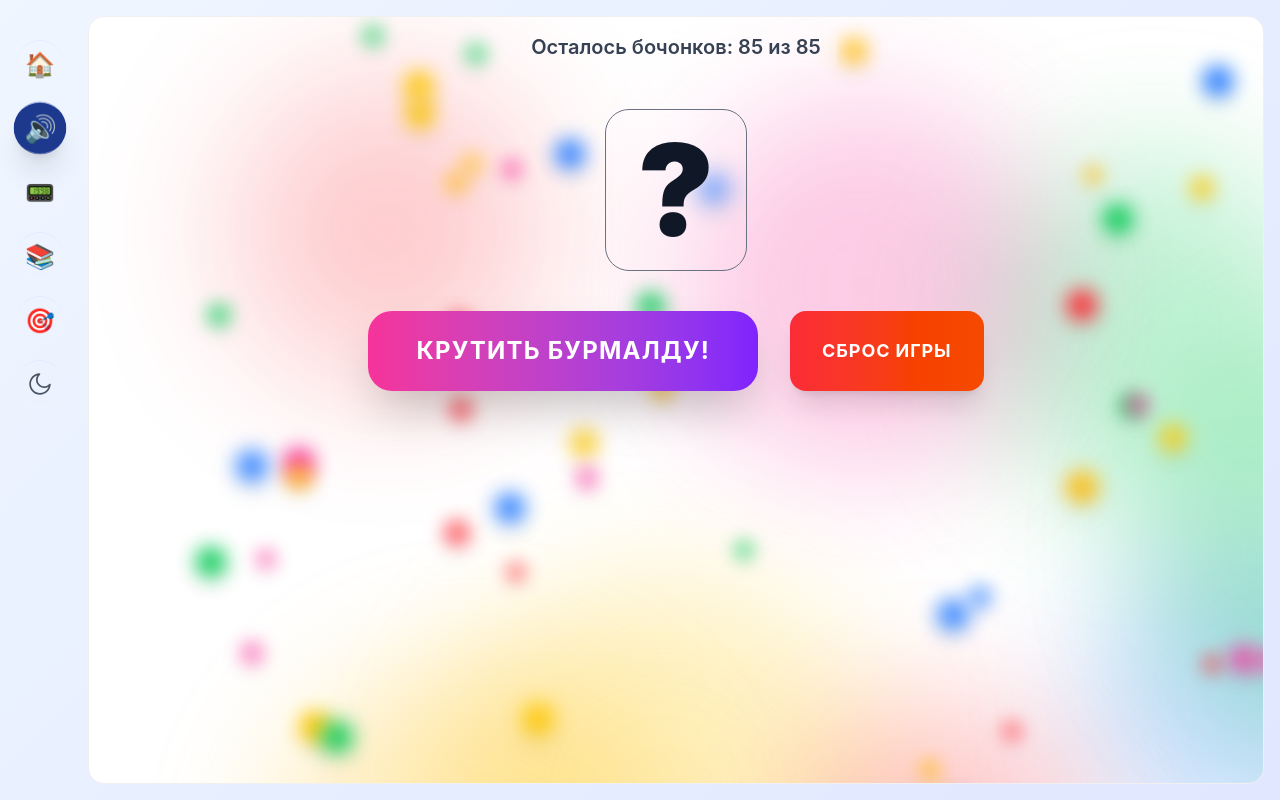
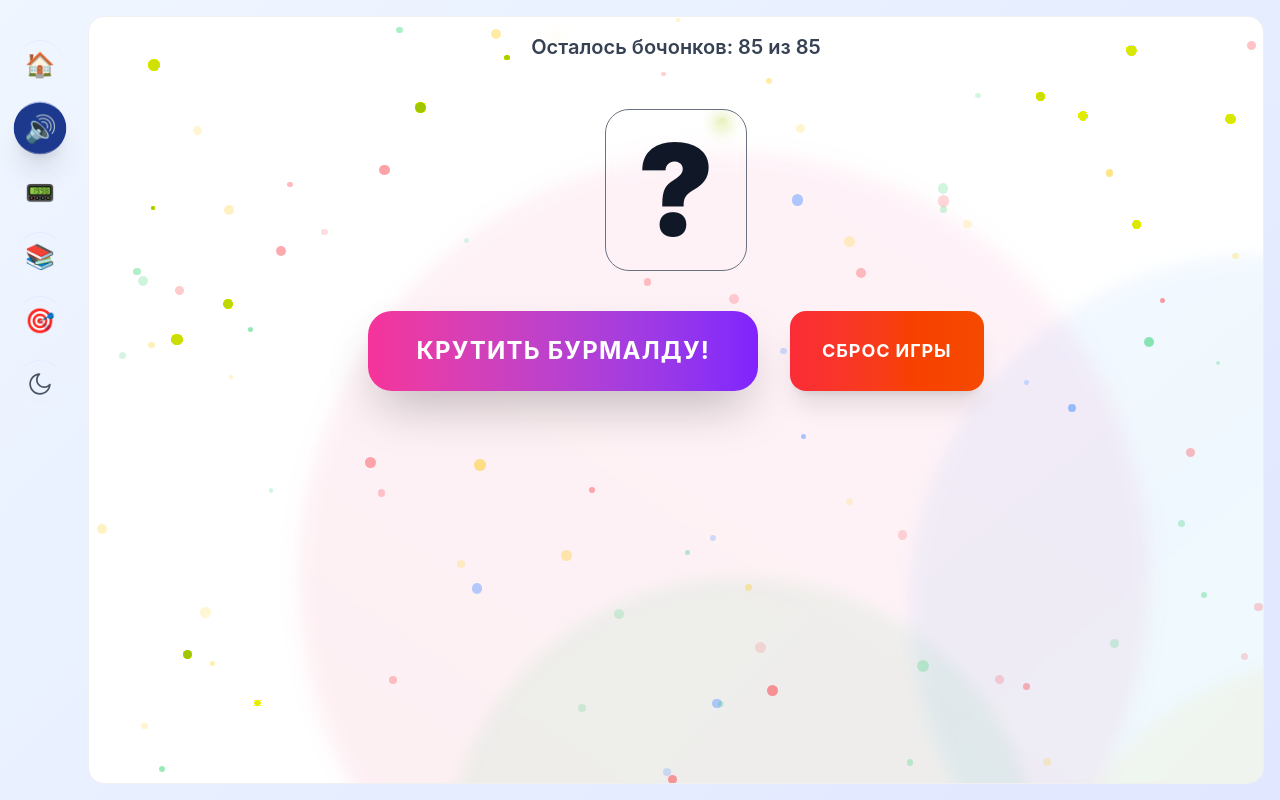
Before and after one commit to PilaFFF/Helpoker, a React (Vite) app: page /musloto in a window 1280 px wide. Built offline with nearby package versions, Linux system fonts and the light colour scheme.

Commit message:
оптимизировал анимацию

```diff
--- a/src/widgets/MuslotoPage/ui/components/AnimatedBackground.tsx
+++ b/src/widgets/MuslotoPage/ui/components/AnimatedBackground.tsx
@@ -1,79 +1,89 @@
 import { motion } from 'framer-motion'
 import { observer } from 'mobx-react-lite'
+import { useMemo } from 'react'
 
 export const AnimatedBackground = observer(() => {
-	const garlandColors = ['bg-red-500', 'bg-green-500', 'bg-yellow-400', 'bg-blue-500', 'bg-pink-500', 'bg-amber-400']
-
-	const blobPositions = [
-		{ x: 10, y: 15 },
-		{ x: 75, y: 20 },
-		{ x: 30, y: 70 },
-		{ x: 85, y: 65 },
-		{ x: 50, y: 10 },
-		{ x: 15, y: 80 },
-		{ x: 60, y: 85 },
-		{ x: 90, y: 40 },
+	const animationData = useMemo(() => {
+		const gradients = [
+			'bg-gradient-to-br from-pink-500/20 to-red-600/20',
+			'bg-gradient-to-br from-blue-500/20 to-cyan-500/20',
+			'bg-gradient-to-br from-green-500/20 to-emerald-500/20',
+			'bg-gradient-to-br from-yellow-400/20 to-orange-500/20',
 		]
 
-	const blobs = blobPositions.map((pos, i) => ({
+		const blobs = [
+			{ x: 20, y: 20, size: 800, duration: 25, delay: 0 },
+			{ x: 70, y: 30, size: 700, duration: 30, delay: 5 },
+			{ x: 30, y: 70, size: 600, duration: 35, delay: 10 },
+			{ x: 80, y: 80, size: 640, duration: 28, delay: 15 },
+		].map((blob, i) => ({
+			...blob,
+			gradient: gradients[i],
+		}))
+
+		const particleColors = ['bg-blue-500/60', 'bg-red-500/60', 'bg-green-500/60', 'bg-yellow-400/60']
+		const particles = Array.from({ length: 100 }, (_, i) => ({
 			id: i,
-		size: Math.random() * 200 + 250,
-		initialX: pos.x,
-		initialY: pos.y,
-		duration: Math.random() * 30 + 30,
-		delay: i * 2,
-		color: garlandColors[i % garlandColors.length],
+			x: Math.random() * 100,
+			y: Math.random() * 100,
+			size: Math.random() * 8 + 4,
+			duration: Math.random() * 3 + 2,
+			delay: Math.random() * 2,
+			color: particleColors[i % particleColors.length],
 		}))
+
+		return { blobs, particles }
+	}, [])
 
 	return (
 		<div className="absolute inset-0 overflow-hidden pointer-events-none">
-			{blobs.map((blob) => (
+			{animationData.blobs.map((blob, i) => (
 				<motion.div
-					key={blob.id}
-					className={`absolute rounded-full blur-3xl opacity-25 ${blob.color}`}
+					key={`blob-${i}`}
+					className={`absolute rounded-full blur-sm opacity-30 ${blob.gradient}`}
 					style={{
 						width: blob.size,
 						height: blob.size,
-						left: `${blob.initialX}%`,
-						top: `${blob.initialY}%`,
+						left: `${blob.x}%`,
+						top: `${blob.y}%`,
+						transform: 'translate(-50%, -50%)',
+						willChange: 'transform',
 					}}
 					animate={{
-						x: [0, 80, -80, 60, 0],
-						y: [0, -60, 80, -40, 0],
-						scale: [1, 1.3, 0.9, 1.2, 1],
+						scale: [1, 1.1, 0.9, 1],
+						rotate: [0, 180, 360],
 					}}
 					transition={{
 						duration: blob.duration,
 						delay: blob.delay,
 						repeat: Infinity,
-						ease: 'easeInOut',
+						ease: 'linear',
 					}}
 				/>
 			))}
 
-			{Array.from({ length: 50 }, (_, i) => {
-				const color = garlandColors[i % garlandColors.length]
-				return (
+			{animationData.particles.map((particle) => (
 				<motion.div
-						key={`light-${i}`}
-						className={`absolute w-6 h-6 rounded-full blur-sm shadow-lg ${color}`}
+					key={`particle-${particle.id}`}
+					className={`absolute rounded-full ${particle.color}`}
 					style={{
-							left: `${Math.random() * 100}%`,
-							top: `${Math.random() * 100}%`,
+						width: particle.size,
+						height: particle.size,
+						left: `${particle.x}%`,
+						top: `${particle.y}%`,
+						willChange: 'opacity',
 					}}
 					animate={{
-							opacity: [0.4, 1, 0.4],
-							scale: [1, 1.3, 1],
+						opacity: [0.2, 0.8, 0.2],
 					}}
 					transition={{
-							duration: Math.random() * 2 + 1.5,
-							delay: Math.random() * 2,
+						duration: particle.duration,
+						delay: particle.delay,
 						repeat: Infinity,
-							ease: 'easeInOut',
+						ease: 'linear',
 					}}
 				/>
-				)
-			})}
+			))}
 		</div>
 	)
 })
```
Lines whose indentation alone changed are shown as unchanged.
